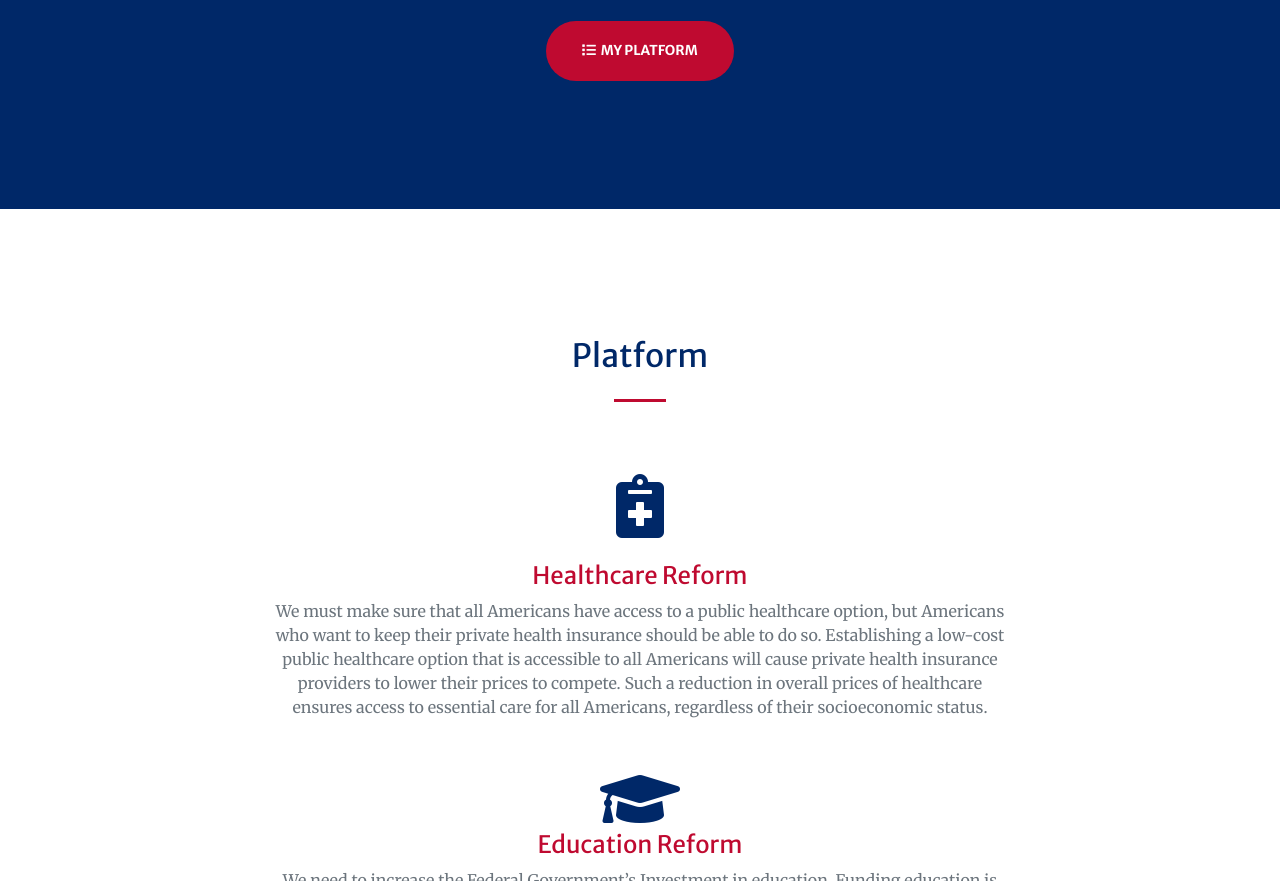
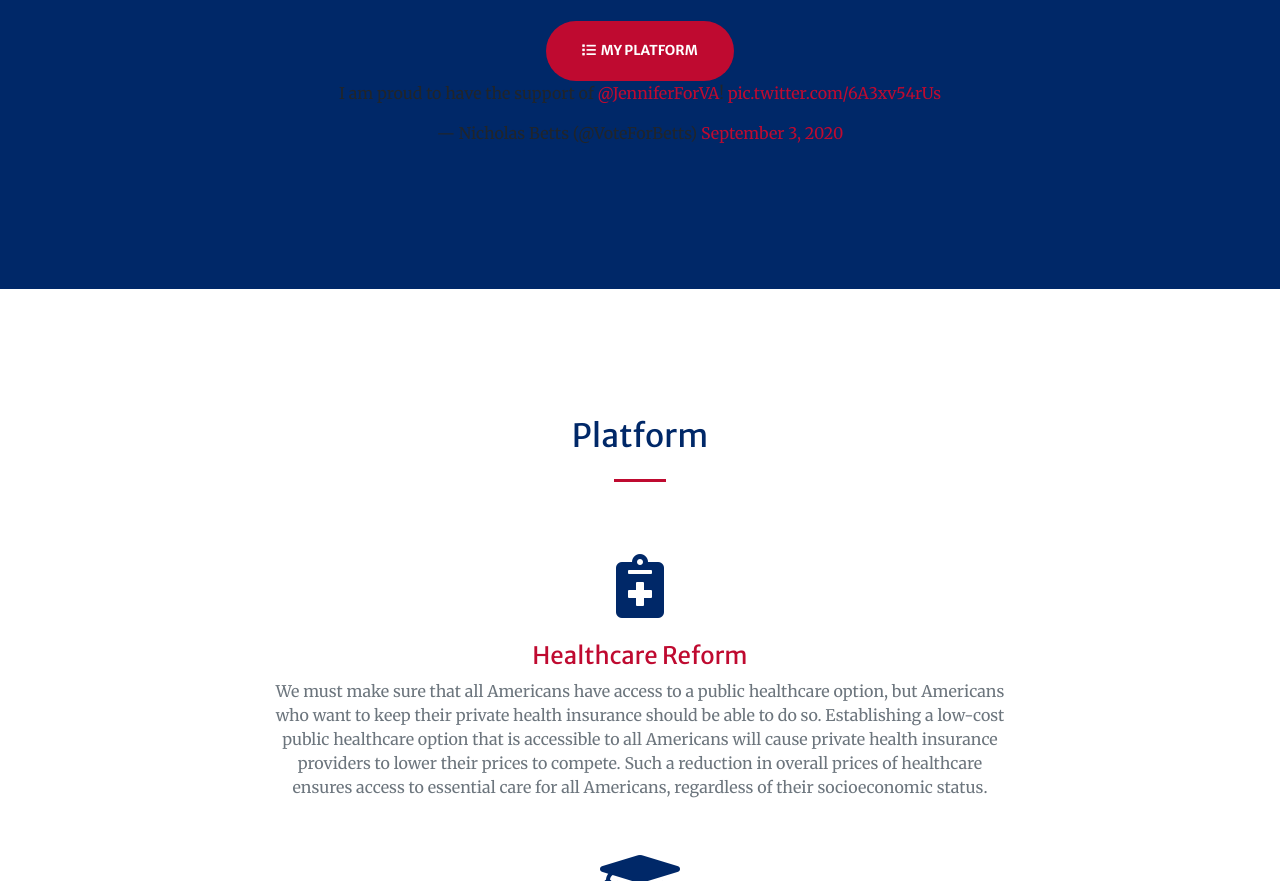
Before and after one commit to anataliocs/nickbettsforcongress, a Gatsby site: page / in a window 1280 px wide. Shown: the part 3645-4526 px from the top of the page. Built offline with nearby package versions, Linux system fonts and the light colour scheme; Gatsby itself is replaced by a stand-in of ours.

Commit message:
Add embedded tweet

```diff
--- a/gatsby-config.js
+++ b/gatsby-config.js
@@ -6,6 +6,7 @@ module.exports = {
     author: `@gatsbyjs`,
   },
   plugins: [
+    `gatsby-plugin-twitter`,
     `gatsby-plugin-react-helmet`,
     {
       resolve: `gatsby-source-filesystem`,
--- a/package.json
+++ b/package.json
@@ -15,6 +15,7 @@
     "gatsby-plugin-react-helmet": "^3.1.3",
     "gatsby-plugin-sass": "^2.1.4",
     "gatsby-plugin-sharp": "^2.2.9",
+    "gatsby-plugin-twitter": "^2.3.10",
     "gatsby-plugin-web-font-loader": "^1.0.4",
     "gatsby-source-filesystem": "^2.1.8",
     "gatsby-transformer-sharp": "^2.2.5",
--- a/src/pages/index.js
+++ b/src/pages/index.js
@@ -257,6 +257,7 @@ export default class IndexPage extends React.Component {
                                         Jennifer Lewis
                                     </a>
 
+                                    <br/>
                                 </p>
 
                                 <a className="btn btn-primary btn-xl js-scroll-trigger" href="#platform"
@@ -266,6 +267,21 @@ export default class IndexPage extends React.Component {
                             </div>
                         </div>
                     </div>
+
+                    <div className="container">
+                        <div className="row justify-content-center">
+                            <div className="col-lg-8 text-center">
+                                <blockquote className="twitter-tweet justify-content-center tw-align-center">
+                                    <p lang="en" dir="ltr" className="justify-content-center">I am proud to have the
+                                    support of <a href="https://twitter.com/JenniferForVA?ref_src=twsrc%5Etfw">@JenniferForVA</a>! <a
+                                        href="https://t.co/6A3xv54rUs">pic.twitter.com/6A3xv54rUs</a>
+                                </p>&mdash; Nicholas Betts (@VoteForBetts) <a
+                                    href="https://twitter.com/VoteForBetts/status/1301323861410144264?ref_src=twsrc%5Etfw">September
+                                    3, 2020</a></blockquote>
+                            </div>
+                        </div>
+                    </div>
+
                 </section>
 
                 <section className="page-section" id="platform">
```
Also changed, not shown: 1 other file.
